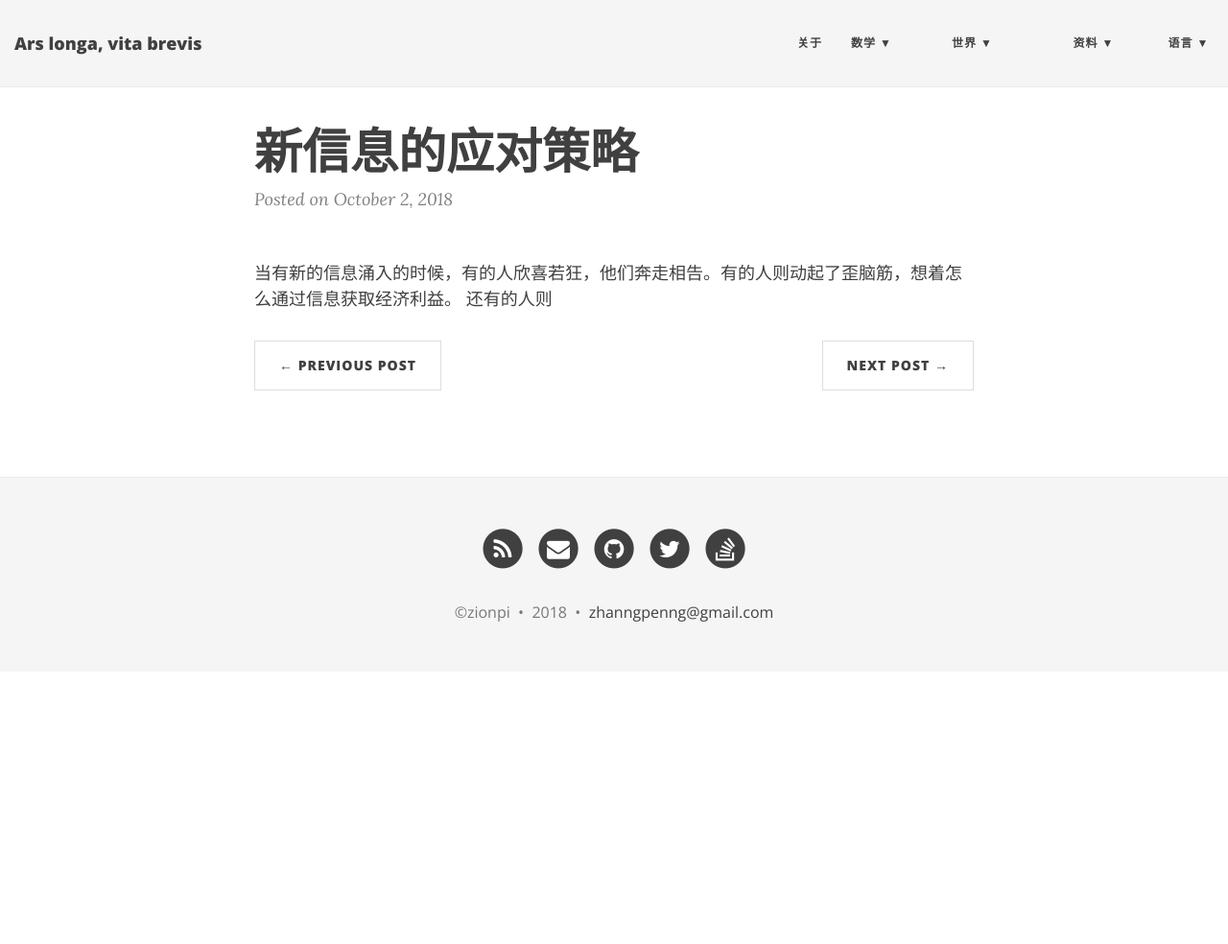
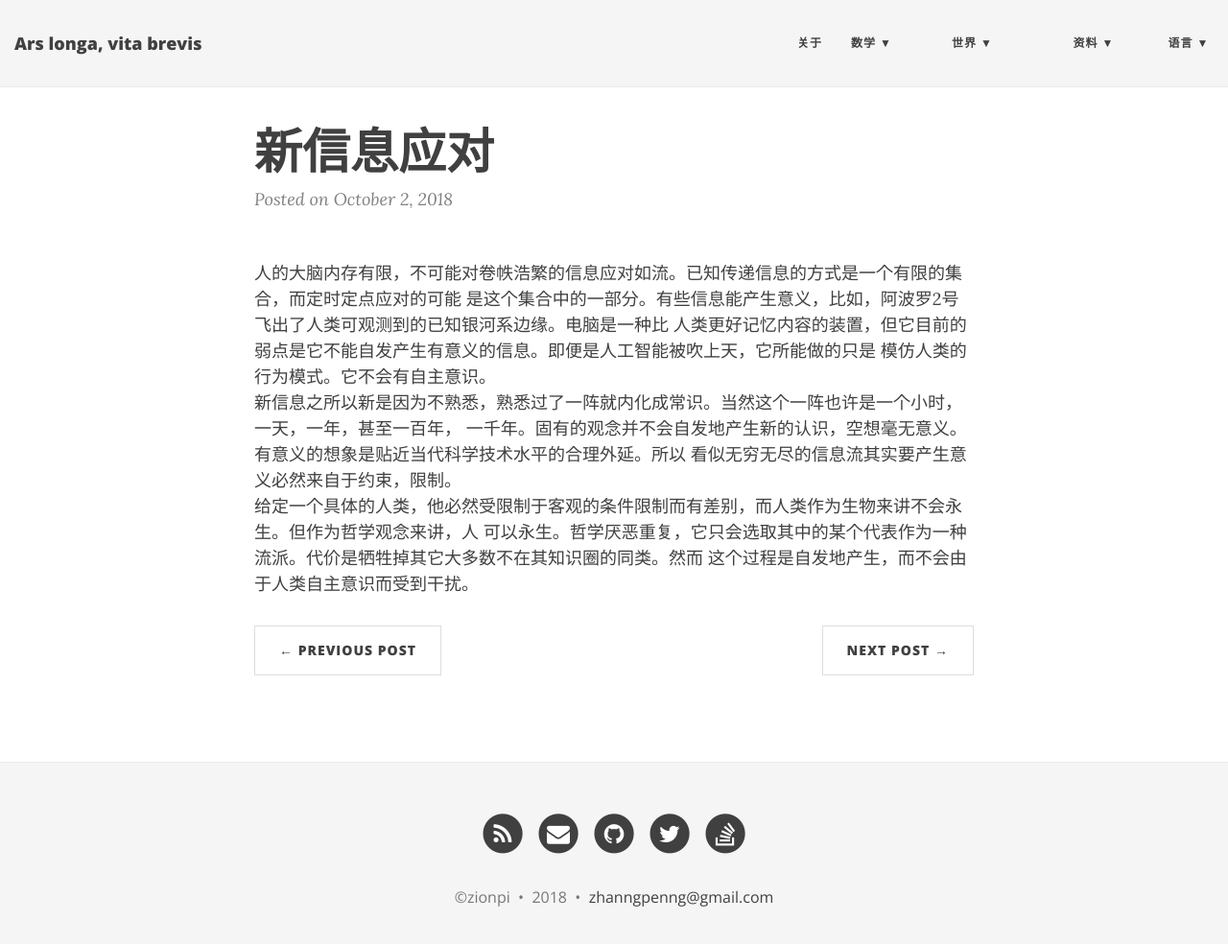
Before and after one commit to ZionPi/zionpi.github.io, a Jekyll site: the page built from _posts/2018-10-02-when-new-concepts-come-into-play.md, in a window 1280 px wide and 997 px high. Shown: the top 984 px of the window at 96% size. Built offline with Jekyll 4.4.1, drawn with Linux system fonts in a browser that asks for light colours; nearby versions of some CDN libraries.

Commit message:
Update 2018-10-02-when-new-concepts-come-into-play.md

```diff
--- a/_posts/2018-10-02-when-new-concepts-come-into-play.md
+++ b/_posts/2018-10-02-when-new-concepts-come-into-play.md
@@ -1,6 +1,14 @@
 ---
 layout: post
-title: 新信息的应对策略
+title: 新信息应对
 ---
-当有新的信息涌入的时候，有的人欣喜若狂，他们奔走相告。有的人则动起了歪脑筋，想着怎么通过信息获取经济利益。
-还有的人则
+人的大脑内存有限，不可能对卷帙浩繁的信息应对如流。已知传递信息的方式是一个有限的集合，而定时定点应对的可能
+是这个集合中的一部分。有些信息能产生意义，比如，阿波罗2号飞出了人类可观测到的已知银河系边缘。电脑是一种比
+人类更好记忆内容的装置，但它目前的弱点是它不能自发产生有意义的信息。即便是人工智能被吹上天，它所能做的只是
+模仿人类的行为模式。它不会有自主意识。
+新信息之所以新是因为不熟悉，熟悉过了一阵就内化成常识。当然这个一阵也许是一个小时，一天，一年，甚至一百年，
+一千年。固有的观念并不会自发地产生新的认识，空想毫无意义。有意义的想象是贴近当代科学技术水平的合理外延。所以
+看似无穷无尽的信息流其实要产生意义必然来自于约束，限制。
+给定一个具体的人类，他必然受限制于客观的条件限制而有差别，而人类作为生物来讲不会永生。但作为哲学观念来讲，人
+可以永生。哲学厌恶重复，它只会选取其中的某个代表作为一种流派。代价是牺牲掉其它大多数不在其知识圈的同类。然而
+这个过程是自发地产生，而不会由于人类自主意识而受到干扰。
```
